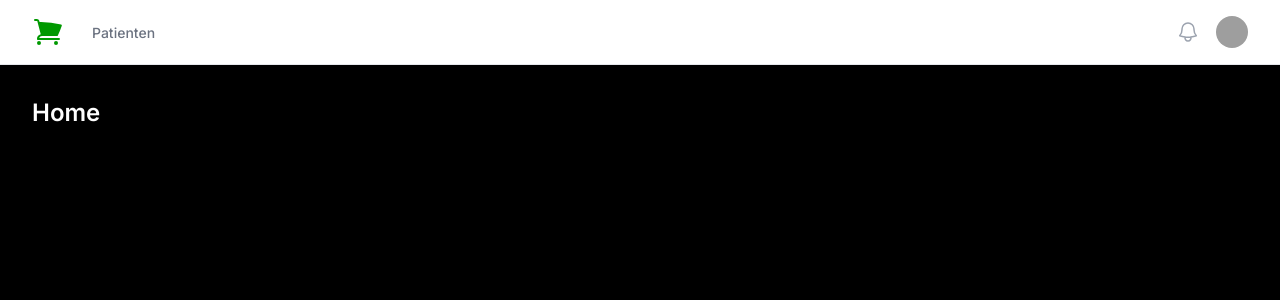
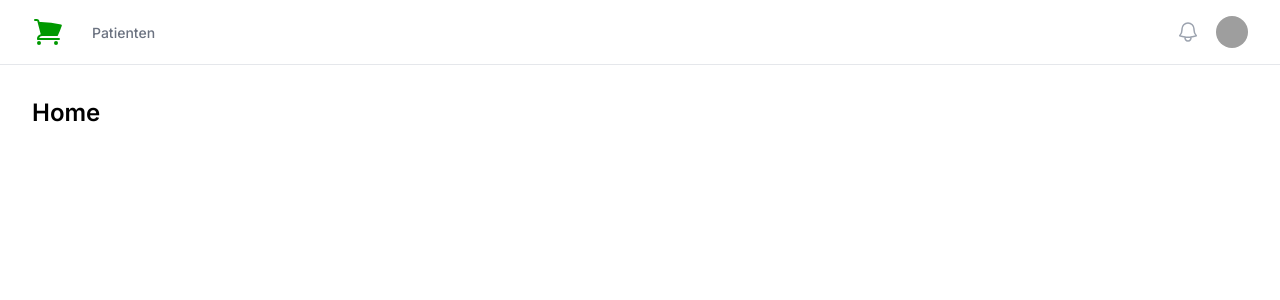
Before and after one commit to Decarp/dietcoach24_temp, a Next.js app: page / in a window 1280 px wide. Shown: the top 300 px of the page. Built offline with nearby package versions, Linux system fonts and the light colour scheme; grey boxes are pictures that could not be loaded.

Commit message:
rm gradient background

```diff
--- a/app/globals.css
+++ b/app/globals.css
@@ -1,22 +1,6 @@
 @tailwind base;
 @tailwind components;
 @tailwind utilities;
-
-/* Potentially delete all below if it interferes */
-
-:root {
-  --foreground-rgb: 0, 0, 0;
-  --background-start-rgb: 255, 255, 255;
-  --background-end-rgb: 214, 219, 220;
-}
-
-@media (prefers-color-scheme: light) {
-  :root {
-    --foreground-rgb: 255, 255, 255;
-    --background-start-rgb: 0, 0, 0;
-    --background-end-rgb: 0, 0, 0;
-  }
-}
 
 body {
   color: rgb(var(--foreground-rgb));
```
